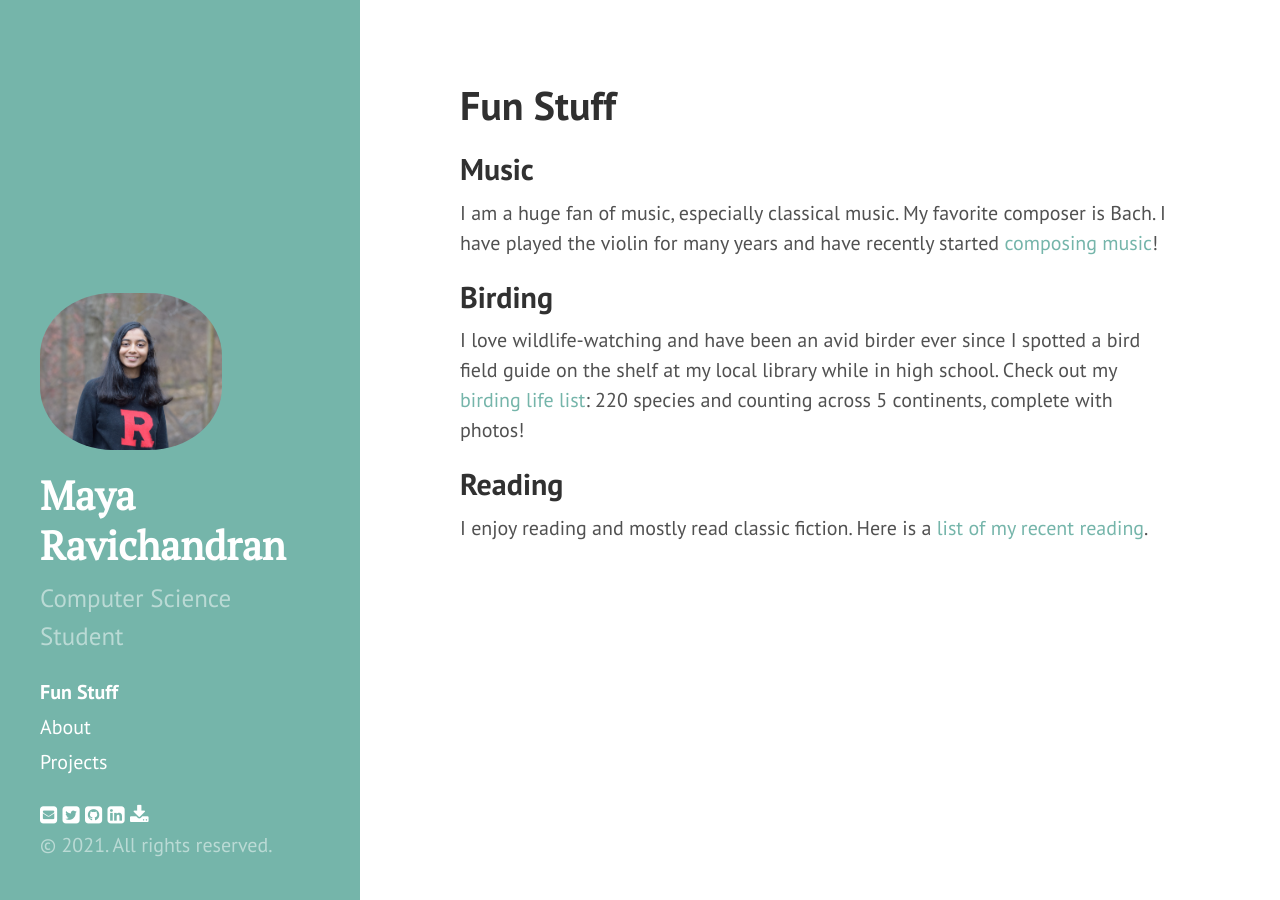
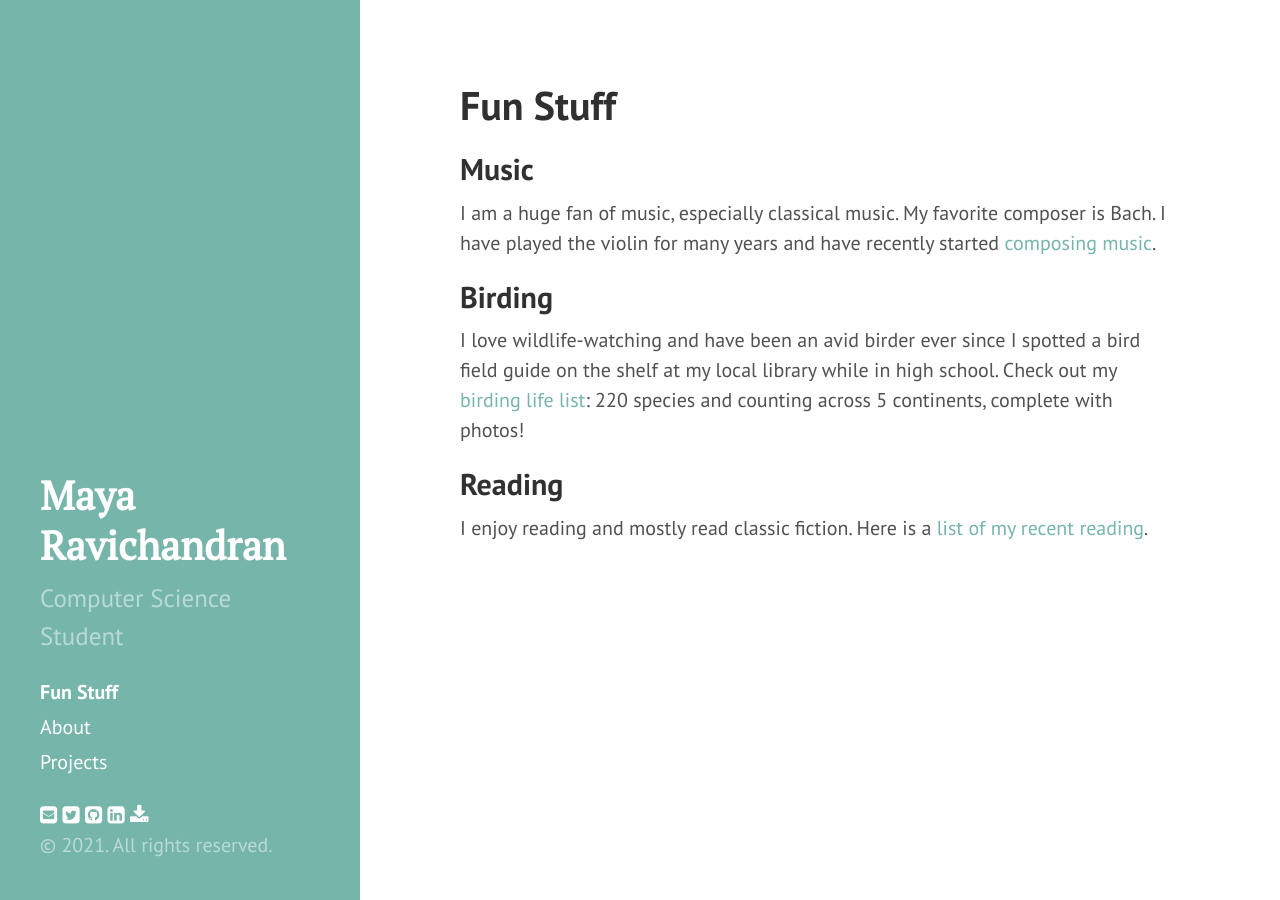
Before and after one commit to maravichandran/old-personal-website-v2, a Jekyll site: the page built from fun_stuff.md, in a window 1280 px wide. Built offline with Jekyll 4.4.1, drawn with Linux system fonts in a browser that asks for light colours; nearby versions of some CDN libraries; library files that are not in the unit come from our copies.

Commit message:
update prof pic size

```diff
--- a/_includes/sidebar.html
+++ b/_includes/sidebar.html
@@ -2,7 +2,6 @@
   <div class="container sidebar-sticky">
     <div class="sidebar-about">
       <h1>
-        <img src="/public/profile_picture.JPG" alt="Profile Photo" class="sidebar-profile-photo"/>
         <a href="{{ site.baseurl }}">
           {{ site.title }}
         </a>
--- a/_layouts/home.html
+++ b/_layouts/home.html
@@ -3,6 +3,6 @@
 ---
 
 <div class="page">
-  <img src="/public/profile_picture.JPG" alt="Profile Photo" class="sidebar-profile-photo"/>
+  <img src="/public/profile_picture.JPG" alt="Profile Photo" class="profile-photo"/>
   {{ content }}
 </div>
--- a/fun_stuff.md
+++ b/fun_stuff.md
@@ -4,7 +4,7 @@
 ---
 
 ## Music
-I am a huge fan of music, especially classical music. My favorite composer is Bach. I have played the violin for many years and have recently started [composing music](https://www.instagram.com/music.with.maya/)!
+I am a huge fan of music, especially classical music. My favorite composer is Bach. I have played the violin for many years and have recently started [composing music](https://www.instagram.com/music.with.maya/).
 
 ## Birding
 I love wildlife-watching and have been an avid birder ever since I spotted a bird field guide on the shelf at my local library while in high school. Check out my [birding life list](https://www.notion.so/Birding-Life-List-b48348f3e901403597c762d92aff5497): 220 species and counting across 5 continents, complete with photos!
--- a/public/css/hyde.css
+++ b/public/css/hyde.css
@@ -99,14 +99,6 @@
   font-weight: bold;
 }
 
-/* Sidebar profile photo */
-.sidebar-profile-photo {
-  border-radius: 40%;
-  max-width: 65%;
-  height: auto;
-/*  margin: auto;*/
-}
-
 /* Sticky sidebar
  *
  * Add the `sidebar-sticky` class to the sidebar's container to affix it the
@@ -149,6 +141,13 @@
   }
 }
 
+/* Profile photo */
+.profile-photo {
+  border-radius: 50%;
+  max-width: 30%;
+/*  height: auto; */
+/*  margin: auto;*/
+}
 
 /*
  * Reverse layout
@@ -173,7 +172,6 @@
     margin-right: 22rem;
   }
 }
-
 
 
 /*
```
